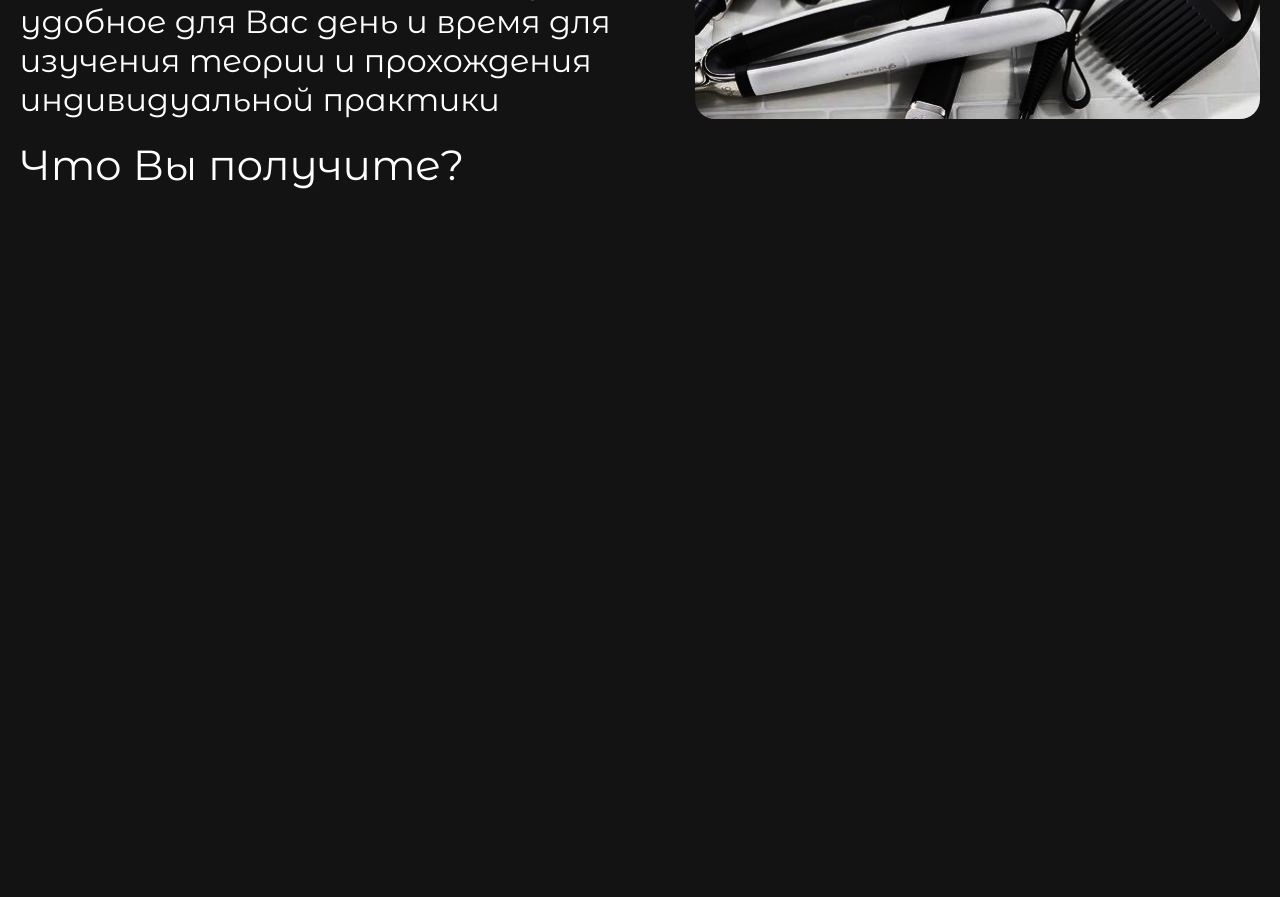
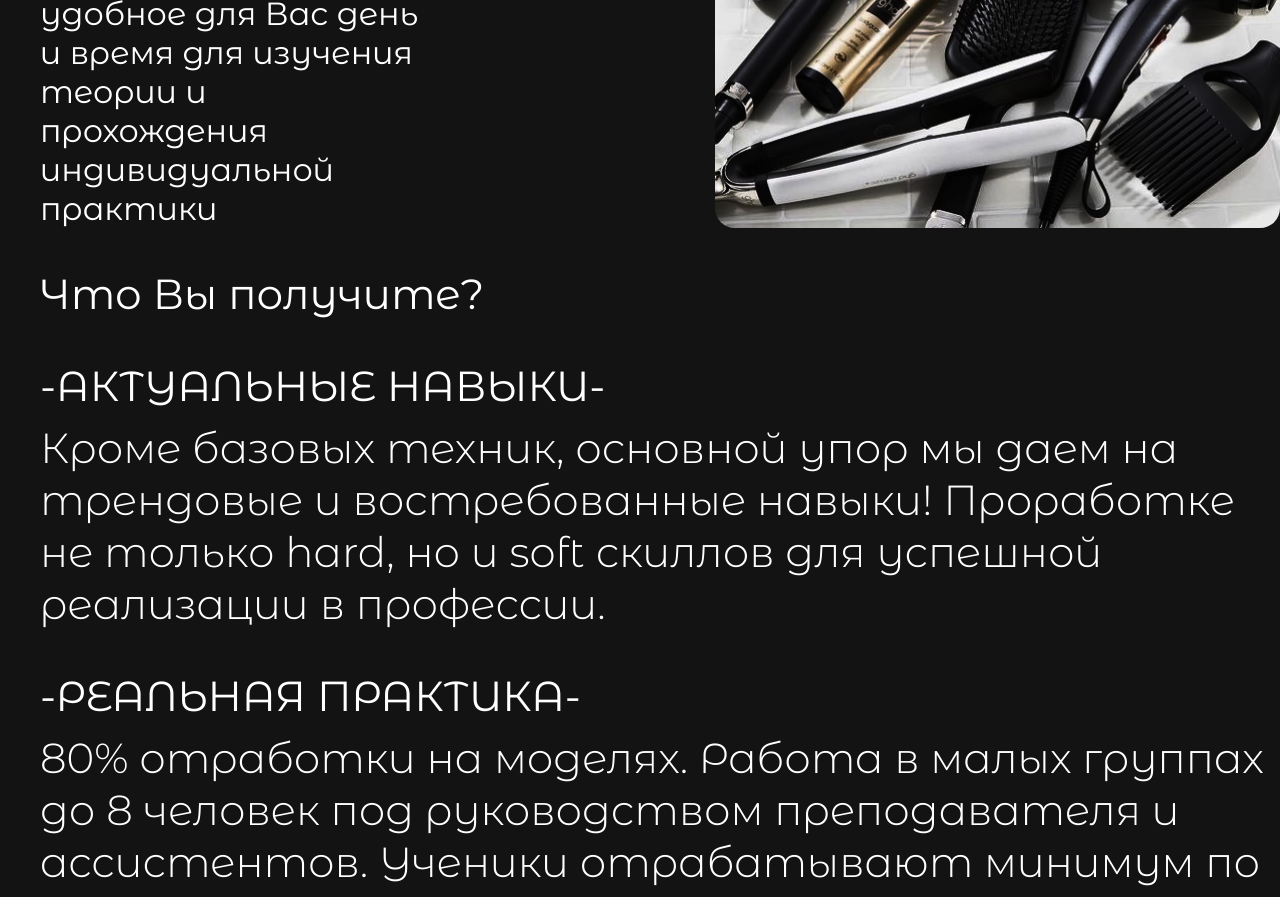
Before and after one commit to Rade16/All-in-school-React, a React (Vite) app in the folder client/: page / in a window 1280 px wide. Shown: the part 1860-2757 px from the top of the page. Built offline with nearby package versions, Linux system fonts and the light colour scheme; the HTML template or start-up script is replaced by a standard one.

Commit message:
added new page: about course

```diff
--- a/client/src/App.jsx
+++ b/client/src/App.jsx
@@ -15,7 +15,7 @@ import AboutCourse from './components/AboutCourse/AboutCourse';
 function App() {
   return (
     <>
-      <Nav2 />
+      <Nav />
       <AboutCourse />
       {/* <Settings /> */}
       {/* <Nav /> */}
@@ -24,7 +24,7 @@ function App() {
       {/* <Header /> */}
       {/* <Home /> */}
       {/* <Profile /> */}
-      <Courses />
+      {/* <Courses /> */}
       <Footer />
     </>
   );
--- a/client/src/Helpers/objectOurCurses.js
+++ b/client/src/Helpers/objectOurCurses.js
@@ -19,6 +19,12 @@ const objectOurCourses = [
     aboutText2:
       'В нашей школе Вы сами выбираете удобное для Вас день и время для изучения теории и прохождения индивидуальной практики',
     aboutImg3: net,
+    whatYouGetTitle: "-АКТУАЛЬНЫЕ НАВЫКИ-",
+    whatYouGetText: " Кроме базовых техник, основной упор мы даем на трендовые и востребованные навыки! Проработке не только hard, но и soft скиллов для успешной реализации в профессии.",
+    whatYouGetTitle2: "-РЕАЛЬНАЯ ПРАКТИКА-",
+    whatYouGetText2: "80% отработки на моделях. Работа в малых группах до 8 человек под руководством преподавателя и ассистентов. Ученики отрабатывают минимум по 1-2 модели за занятие.",
+    whatYouGetTitle3: "-БУДУЩЕЕ В ВАШИХ РУКАХ-",
+    whatYouGetText3: "Наши выпускники получают диплом с государственной лицензией, а мы помогаем им освоиться в профессии. Стажируем и трудоустраиваем лучших.",
   },
   {
     img: barber,
--- a/client/src/components/AboutCourse/AboutCourse.jsx
+++ b/client/src/components/AboutCourse/AboutCourse.jsx
@@ -1,10 +1,19 @@
 import React from 'react';
 import { objectOurCourses } from '../../Helpers/objectOurCurses';
 import './_aboutCourse.scss';
+import Modal from "../Modal/Modal";
+import Reg from "../Reg/Reg";
+import Auth from "../Auth/Auth";
+import { useState } from "react";
+
 
 const AboutCourse = () => {
+  const [modalActive, setModalActive] = useState(false);
+  const [modalActive2, setModalActive2] = useState(false);
   return (
+
     <div className='aboutCourse'>
+
       <header
         className='aboutCourse__header'
         style={{ backgroundImage: `url(${objectOurCourses[0].img})` }}
@@ -32,7 +41,32 @@ const AboutCourse = () => {
               className='aboutCourse__text-block2-image'
             />
           </div>
+          <div className="aboutCourse__whatYouGet">
           <h1 className='aboutCourse__title'>Что Вы получите?</h1>
+          <h1 className='aboutCourse__whatYouGet-title'>{objectOurCourses[0].whatYouGetTitle}</h1>
+          <p className='aboutCourse__whatYouGet-text'>{objectOurCourses[0].whatYouGetText}</p>
+          <h1 className='aboutCourse__whatYouGet-title'>{objectOurCourses[0].whatYouGetTitle2}</h1>
+          <p className='aboutCourse__whatYouGet-text'>{objectOurCourses[0].whatYouGetText2}</p>
+          <h1 className='aboutCourse__whatYouGet-title'>{objectOurCourses[0].whatYouGetTitle3}</h1>
+          <p className='aboutCourse__whatYouGet-text'>{objectOurCourses[0].whatYouGetText3}</p>
+          </div>
+
+          <div className="aboutCourse__whatPutUp">
+            <h1 className='aboutCourse__title'>Что принести с собой на практику?</h1>
+            <div className="aboutCourse__whatPutUp-block">
+            <p className='aboutCourse__whatPutUp-text'>Всё необходимое для обучения предоставляет школа: брендированный шоппер со стартовым набором продукции ведущих лучших брендов. Вам остаётся только приносить с собой хорошее настроение и готовность учиться новому.</p>
+            <img src={objectOurCourses[0].aboutImg3} alt="" className='aboutCourse__whatPutUp-img'/>
+            </div>
+          </div>
+          <div className="aboutCourse__regButton" onClick={() => setModalActive(true)}>
+            Записаться на курс
+          </div>
+          <Modal active={modalActive} setActive={setModalActive}>
+        <Reg />
+      </Modal>
+      <Modal active={modalActive2} setActive={setModalActive2}>
+        <Auth />
+      </Modal>
         </div>
       </main>
     </div>
--- a/client/src/components/AboutCourse/_aboutCourse.scss
+++ b/client/src/components/AboutCourse/_aboutCourse.scss
@@ -18,8 +18,8 @@
 }
 
 .aboutCourse__body {
-  padding: 1px;
-  height: 2000px;
+  padding: 40px;
+  height: auto;
 }
 
 .aboutCourse__header-container {
@@ -31,7 +31,7 @@
   margin: 0 auto;
 }
 .aboutCourse__title {
-  margin-top: 20px;
+  margin-top: 40px;
   font-size: 42px;
 }
 .aboutCourse__text-block1 {
@@ -49,17 +49,62 @@
   font-size: 32px;
 }
 .aboutCourse__text-block2 {
-  margin-top: -300px;
+  margin-top: -250px;
   display: flex;
   justify-content: space-between;
   align-items: end;
 }
 .aboutCourse__text-block2-image {
+
   border-radius: 20px;
 }
 
 .aboutCourse__text-block2-text {
   text-align: left;
-  width: 710px;
+  width:382px;
   font-size: 32px;
 }
+.aboutCourse__whatYouGet-title{
+  margin-top: 40px;
+  font-size: 42px;
+  font-weight: 400;
+}
+
+.aboutCourse__whatYouGet-text{
+  margin-top: 10px;
+  font-size: 42px;
+  font-weight: 200;
+}
+
+.aboutCourse__whatPutUp-block{
+  margin-top: 20px;
+  display: flex;
+  justify-content: space-between;
+  align-items: center;
+}
+.aboutCourse__whatPutUp-text{
+  width: 670px;
+  font-size: 32px;
+
+}
+
+.aboutCourse__whatPutUp-img{
+  border-radius: 20px;
+
+}
+
+.aboutCourse__regButton{
+  user-select: none;
+  cursor: pointer;
+  margin-top: 40px;
+  width: 400px;
+  height: 70px;
+  font-size: 20px;
+  font-weight: bold;
+  color: black;
+  background-color: #ffc700;
+  border-radius: 10px;
+  display: flex;
+  align-items: center;
+  justify-content: center;
+}
```
